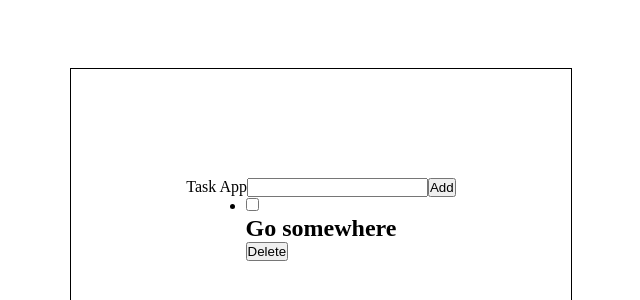
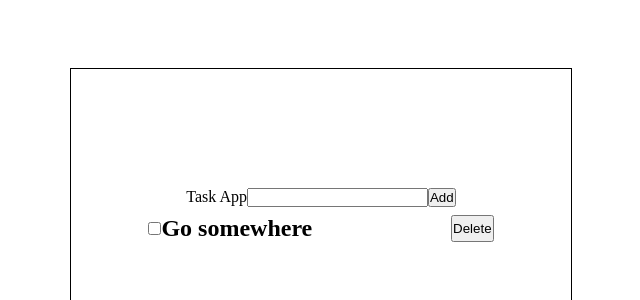
Before and after one commit to Shamoleambo/task-tracker-reducer, a React (Vite) app: page / in a window 1280 px wide. Shown: the part 132-432 px from the top of the page, without its empty margins (319-959 px from the left). Built offline with nearby package versions, Linux system fonts and the light colour scheme.

Commit message:
refactor Task layout

```diff
--- a/src/App.css
+++ b/src/App.css
@@ -8,3 +8,17 @@
   justify-content: center;
   align-items: center;
 }
+
+.tasks {
+  width: 100%;
+}
+
+.singleTask {
+  margin: 8px;
+  display: flex;
+  justify-content: space-around;
+}
+
+.singleTask .taskInfo {
+  display: flex;
+}
--- a/src/components/Task.jsx
+++ b/src/components/Task.jsx
@@ -1,8 +1,15 @@
 export function Task({ id, text, done, deleteTask, doneTask }) {
   return (
-    <li>
-      <input type='checkbox' name='done' checked={done} onChange={() => doneTask(id)} />
-      <h2>{text}</h2>
+    <li className='singleTask'>
+      <span className='taskInfo'>
+        <input
+          type='checkbox'
+          name='done'
+          checked={done}
+          onChange={() => doneTask(id)}
+        />
+        <h2>{text}</h2>
+      </span>
       <button onClick={() => deleteTask(id)}>Delete</button>
     </li>
   )
```
